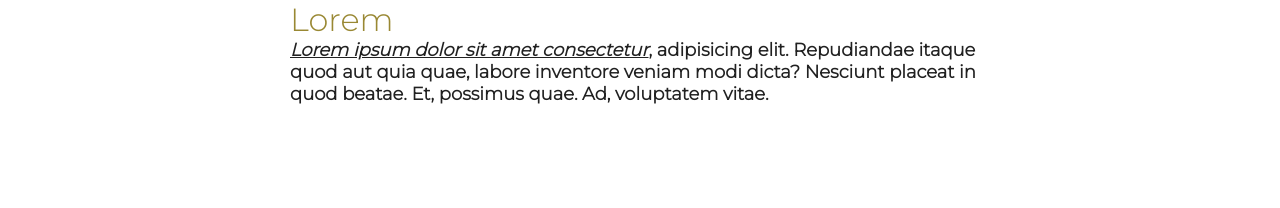
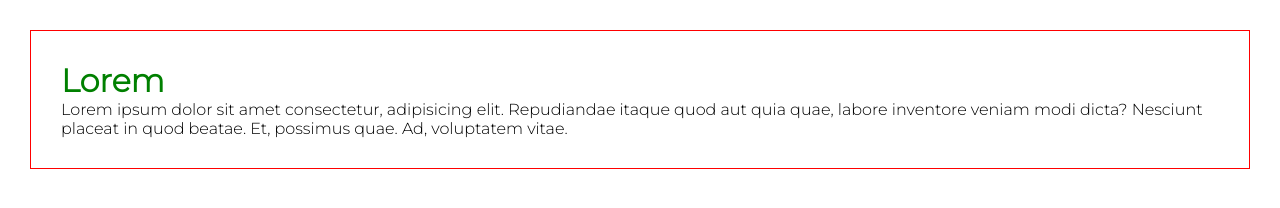
Before and after one commit to GabrielFelix05/Estudos-HTML-CSS-JAVASCRIPT, a plain HTML site: page index.html in a window 1280 px wide. Drawn offline with Linux system fonts and the light colour scheme.

Commit message:
modelo de caixa

```diff
--- a/index.html
+++ b/index.html
@@ -16,22 +16,12 @@
             box-sizing: border-box;
         }
         #container {
-            width: 700px;
-            margin: 0 auto;
+            margin: 30px;
+            border: 1px solid red;
+            padding: 30px;
         }
-        h1 {
-            color: #983;
-            font-size: 2em;
-            font-weight: 400;
-        }
-        p {
-            color: #212121;
-            font-size: 18px;
-            font-weight: bold;
-        }
-        p span {
-            font-style: italic;
-            text-decoration: underline;
+        #container h1 {
+            color: green;
         }
     </style>
 </head>
```
